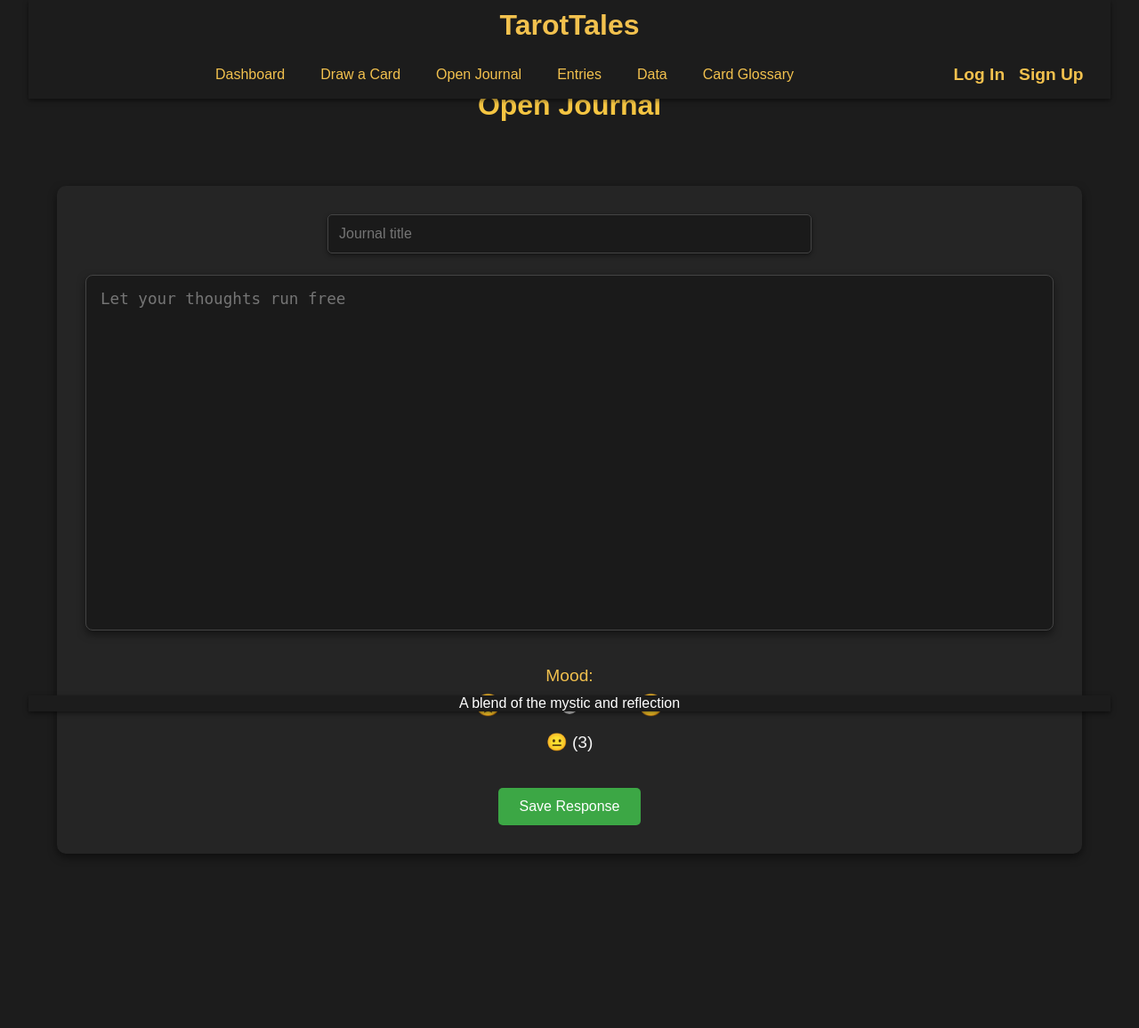
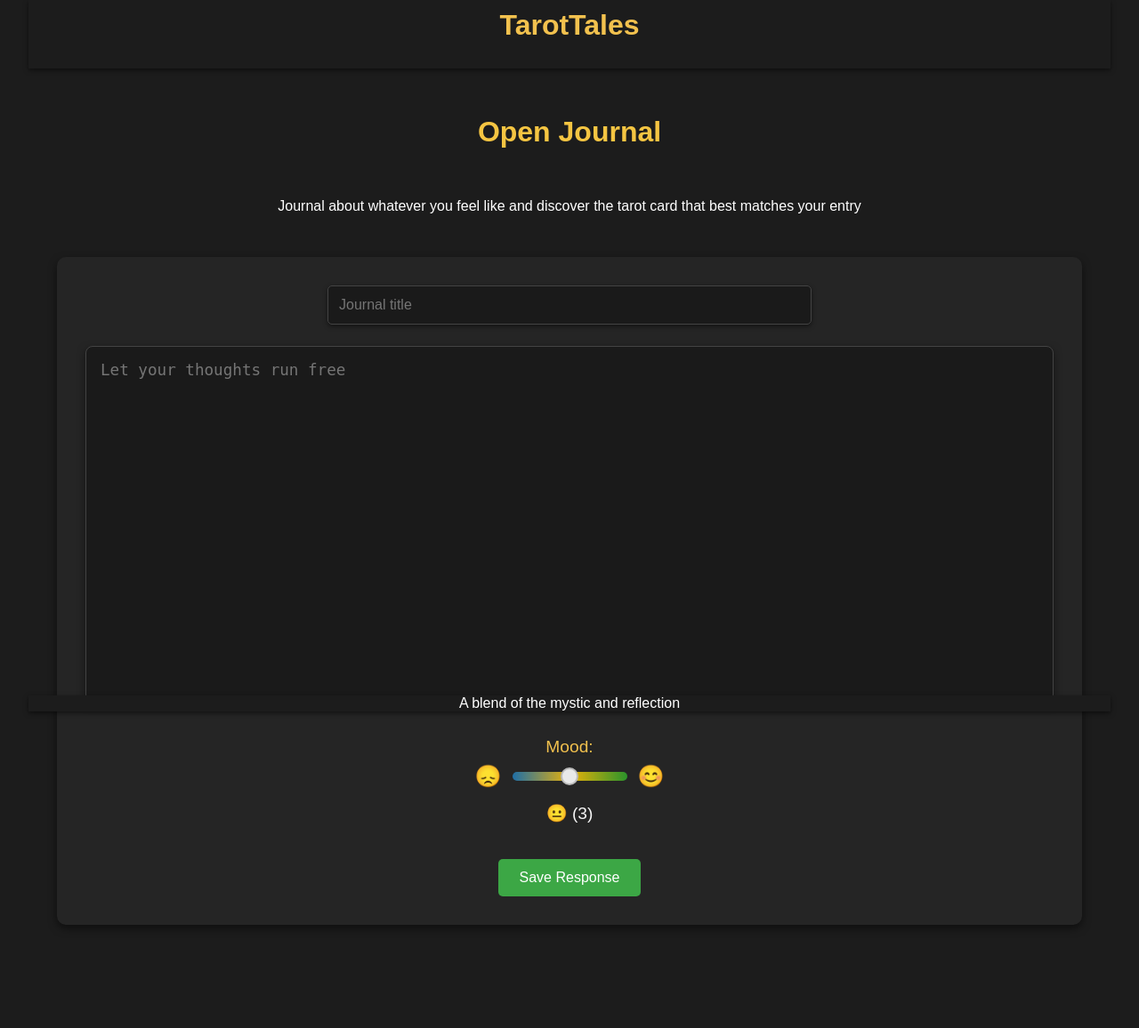
Before and after one commit to SenergyGroup/tarotlog_public, a Node server app: page /open-journal in a window 1280 px wide. Shown: the whole page at 89% size. Before the commit the page ends 928 px from the top, so only its background shows below. Run offline with Node 20, Linux system fonts and the light colour scheme; some libraries are stand-ins or nearby versions.

Commit message:
Limited nav without signing in. Style touches for open journal.

```diff
--- a/views/home.ejs
+++ b/views/home.ejs
@@ -63,7 +63,7 @@
   <div class="hero-content">
     <h1>TarotTales</h1>
     <p class="description">
-      Discover insights through daily tarot draws and AI-guided prompts. Embrace self-reflection, one card at a time.
+      Draw a card for a personalized prompt, or open your journal to match a card with your entry. Track your insights and review your progress, one card at a time.
     </p>
     <div class="cta-buttons">
       <a href="/auth/signup" class="btn">Sign Up</a>
--- a/views/openJournal.ejs
+++ b/views/openJournal.ejs
@@ -1,9 +1,24 @@
 <%- include('partials/header'); -%>
 
 <script src="/profile.js"></script>
+<style>
+    body {
+        font-family: 'Arial', sans-serif;
+        background-color: var(--background-dark);
+        color: #fff;
+        margin: 0;
+        padding: 0;
+        min-height: 100vh;
+        padding-top: 110px;
+        padding-bottom: 60px;
+        box-sizing: border-box;
+        overflow-x: hidden;
+    }
+</style>
 
 <div class="app-container">
   <h1 class="page-title">Open Journal</h1>
+  <p>Journal about whatever you feel like and discover the tarot card that best matches your entry</p>
 
     <div class="open-journal-section">
         <div class="card-container hidden sleek-card-container">
--- a/views/partials/header.ejs
+++ b/views/partials/header.ejs
@@ -26,6 +26,7 @@
             </div>
 
             <!-- Nav Center -->
+            <% if (user) { %>
             <div class="nav-center" id="nav-center">
                 <a href="/dashboard">Dashboard</a>
                 <a href="/tarot">Draw a Card</a>
@@ -35,6 +36,8 @@
                 <a href="/card-glossary">Card Glossary</a>
             <!-- <a href="/store">Store</a> -->
             </div>
+            <% } else { %>
+            <% } %>
 
             <!-- Nav Right -->
             <div class="nav-right" id="nav-right">
@@ -47,8 +50,8 @@
                 </div>
                 </div>
             <% } else { %>
-                <h1><a href="/auth/login">Log In</a></h1>
-                <h1><a href="/auth/signup">Sign Up</a></h1>
+                <!--<h1><a href="/auth/login">Log In</a></h1> -->
+                <!--<h1><a href="/auth/signup">Sign Up</a></h1> -->
             <% } %>
             </div>
         </nav>
```
